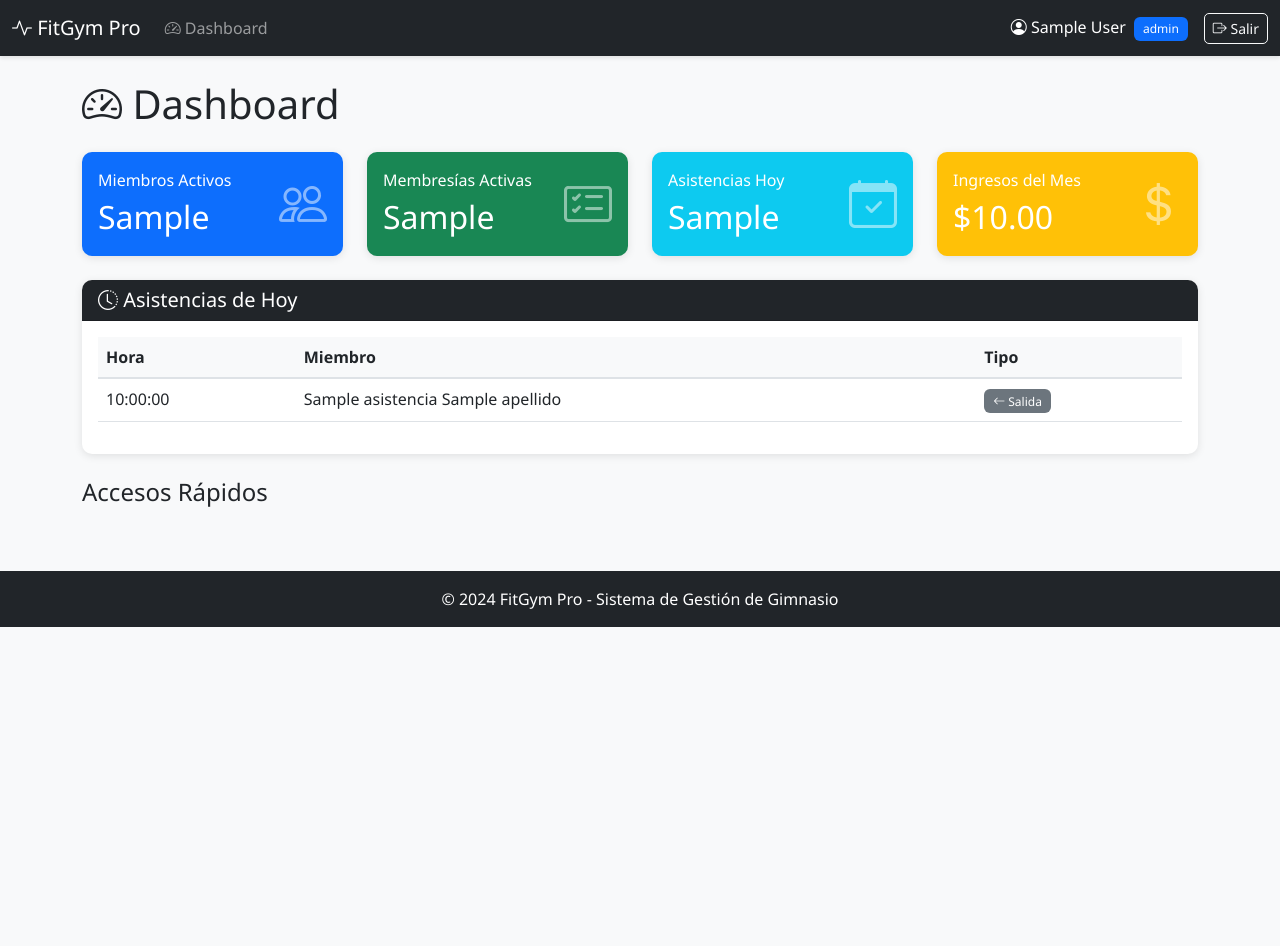
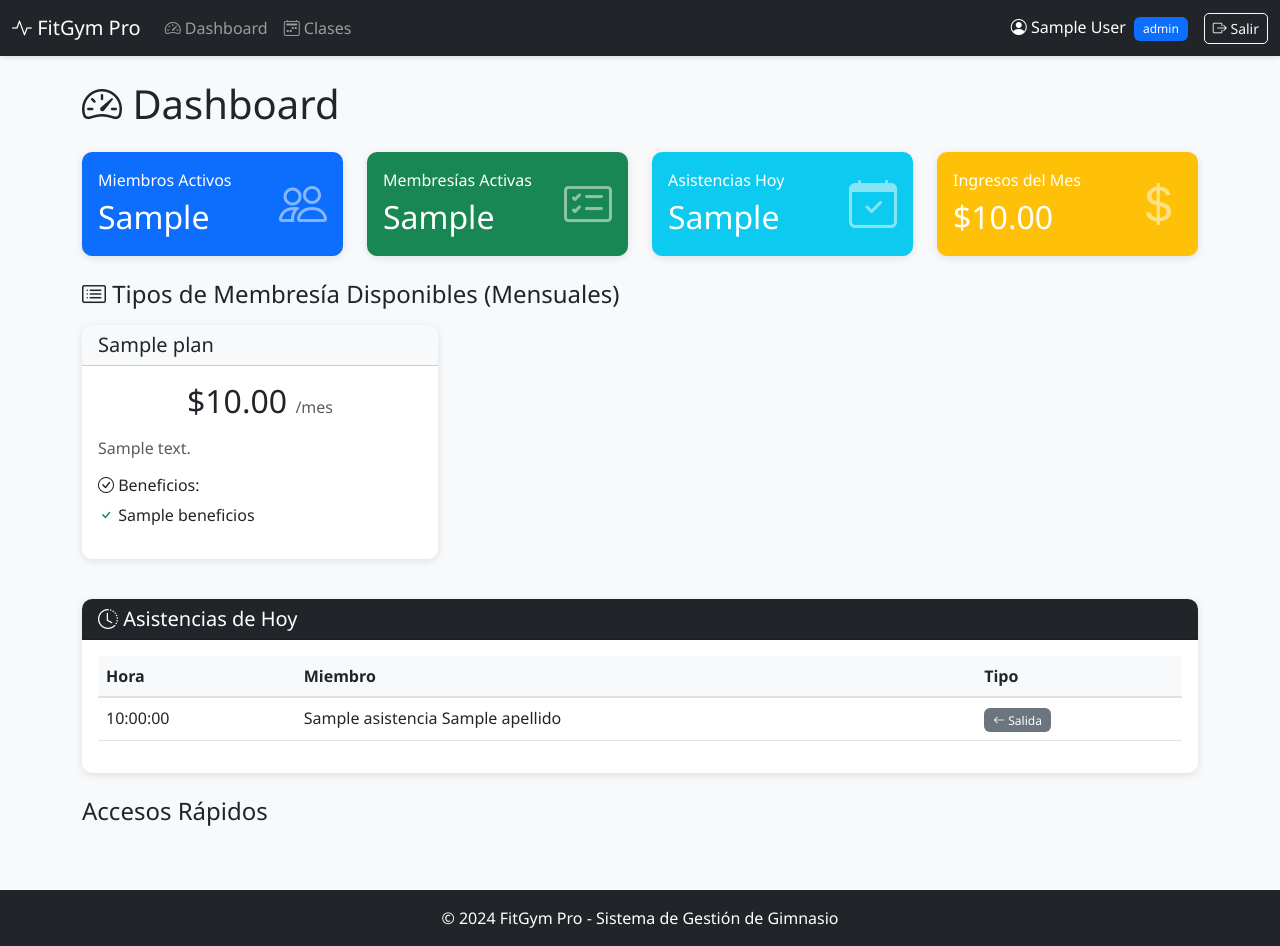
Before and after one commit to diegopmoy02-wq/fitgym-pro, a Flask app: template templates/dashboard.html in a window 1280 px wide. Before the commit the page ends 627 px from the top, so only its background shows below. Run offline with Flask 3, Linux system fonts and the light colour scheme; the visitor is signed in with stand-in values (Sample User, id 1); tables that the repository leaves empty or names only in its code hold one stand-in row (values such as "Sample post"); the template is opened without the code that fills it: most values are stand-ins (such as "Sample title", 1, 10 or a date in 2020).

Commit message:
Actualización: membresías mensuales y permisos usuario consulta

```diff
--- a/app.py
+++ b/app.py
@@ -94,7 +94,8 @@ def logout():
 def dashboard():
     stats = db.obtener_estadisticas()
     asistencias_hoy = db.obtener_asistencias_hoy()
-    return render_template('dashboard.html', stats=stats, asistencias=asistencias_hoy)
+    planes = db.obtener_planes()
+    return render_template('dashboard.html', stats=stats, asistencias=asistencias_hoy, planes=planes)
 
 # === GESTIÓN DE MIEMBROS ===
 
--- a/templates/base.html
+++ b/templates/base.html
@@ -38,16 +38,16 @@
                         </a>
                     </li>
                     <li class="nav-item">
-                        <a class="nav-link" href="{{ url_for('clases') }}">
-                            <i class="bi bi-calendar2-week"></i> Clases
-                        </a>
-                    </li>
-                    <li class="nav-item">
                         <a class="nav-link" href="{{ url_for('pagos') }}">
                             <i class="bi bi-cash-coin"></i> Pagos
                         </a>
                     </li>
                     {% endif %}
+                    <li class="nav-item">
+                        <a class="nav-link" href="{{ url_for('clases') }}">
+                            <i class="bi bi-calendar2-week"></i> Clases
+                        </a>
+                    </li>
                     {% if session.rol == 'administrador' %}
                     <li class="nav-item">
                         <a class="nav-link" href="{{ url_for('usuarios') }}">
--- a/templates/dashboard.html
+++ b/templates/dashboard.html
@@ -68,6 +68,44 @@
             </div>
         </div>
     </div>
+</div>
+
+<!-- Tipos de Membresía -->
+<div class="row mb-4">
+    <div class="col-12">
+        <h4 class="mb-3"><i class="bi bi-card-list"></i> Tipos de Membresía Disponibles (Mensuales)</h4>
+    </div>
+    {% for plan in planes %}
+    <div class="col-md-4 mb-3">
+        <div class="card h-100 {% if plan.nombre == 'VIP' %}border-warning{% elif plan.nombre == 'Multi-Sucursal' %}border-primary{% endif %}">
+            <div class="card-header {% if plan.nombre == 'VIP' %}bg-warning{% elif plan.nombre == 'Multi-Sucursal' %}bg-primary text-white{% else %}bg-light{% endif %}">
+                <h5 class="mb-0">{{ plan.nombre }}</h5>
+            </div>
+            <div class="card-body">
+                <h2 class="text-center mb-3">
+                    ${{ "%.2f"|format(plan.precio) }}
+                    <small class="text-muted" style="font-size: 0.5em;">/mes</small>
+                </h2>
+                <p class="text-muted mb-3">{{ plan.descripcion }}</p>
+                <h6 class="mb-2"><i class="bi bi-check-circle"></i> Beneficios:</h6>
+                <ul class="list-unstyled">
+                    {% if plan.beneficios %}
+                        {% for beneficio in plan.beneficios.split('|') %}
+                        <li class="mb-1">
+                            <i class="bi bi-check text-success"></i> {{ beneficio }}
+                        </li>
+                        {% endfor %}
+                    {% endif %}
+                </ul>
+            </div>
+            {% if plan.nombre == 'VIP' %}
+            <div class="card-footer bg-warning text-center">
+                <strong><i class="bi bi-star-fill"></i> Premium</strong>
+            </div>
+            {% endif %}
+        </div>
+    </div>
+    {% endfor %}
 </div>
 
 <!-- Asistencias del día -->
--- a/templates/miembros.html
+++ b/templates/miembros.html
@@ -318,11 +318,14 @@ function actualizarBeneficios() {
             });
         }
 
-        // Autocompletar monto
+        // Autocompletar monto (precio del plan) y hacerlo solo lectura
         document.getElementById('monto_pagado').value = precio;
+        document.getElementById('monto_pagado').readOnly = true;
         document.getElementById('info_plan').style.display = 'block';
     } else {
         document.getElementById('info_plan').style.display = 'none';
+        document.getElementById('monto_pagado').readOnly = false;
+        document.getElementById('monto_pagado').value = '';
     }
 }
 
```
